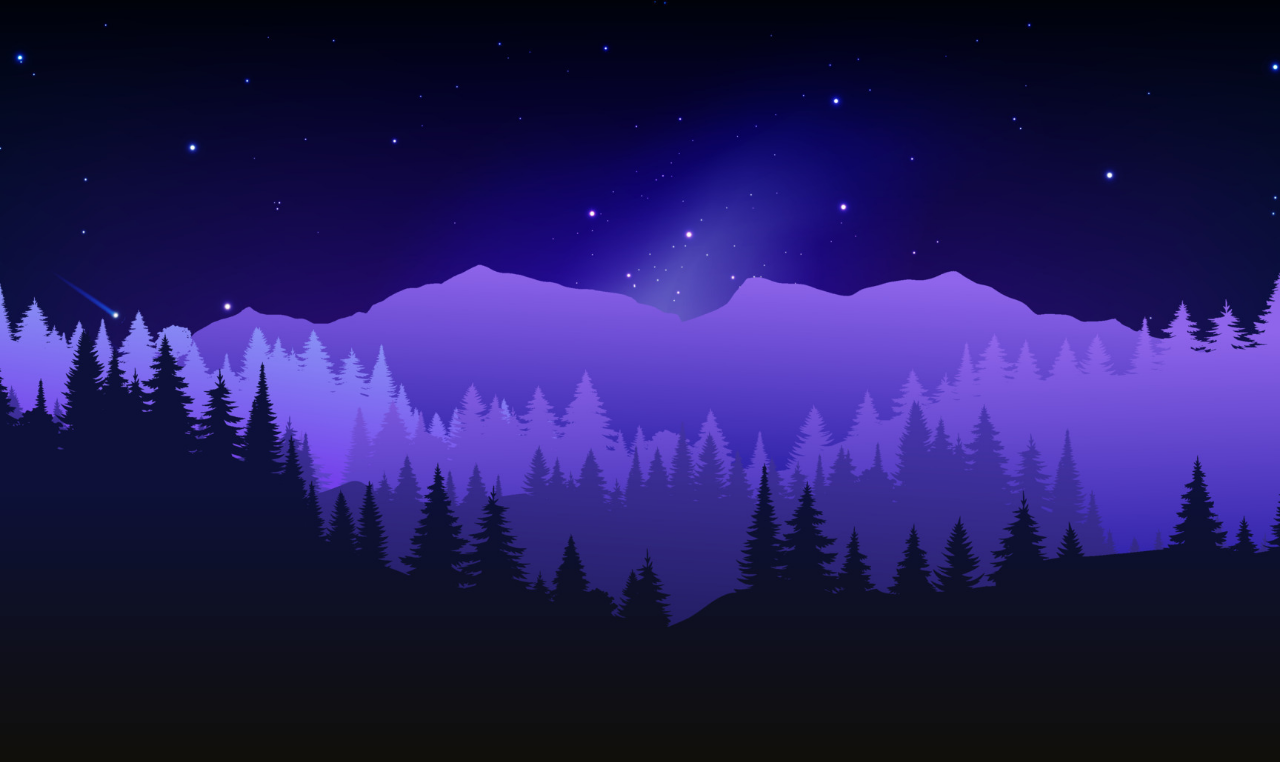
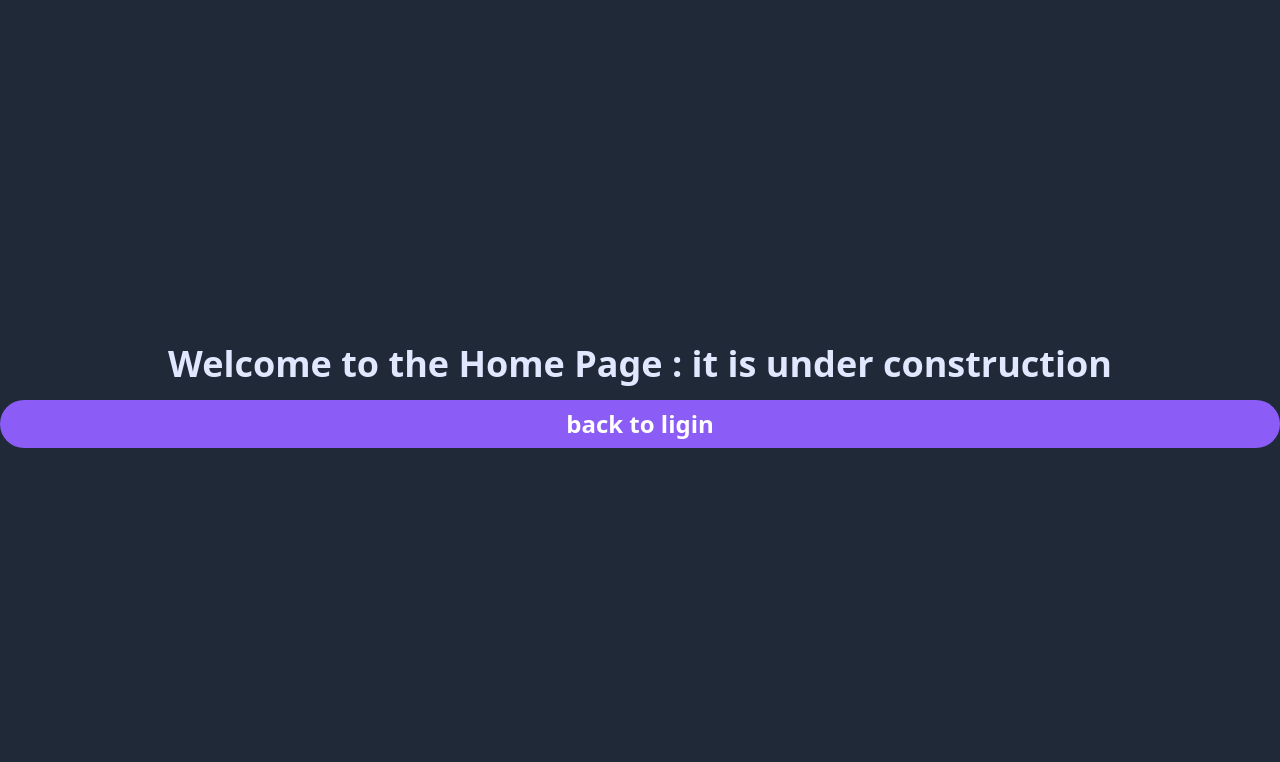
Before and after one commit to priyanjanjb/To_Do_List, a React (Vite) app in the folder Client/todolist/: page /homepage in a window 1280 px wide. Before the commit this address had no page. Shown: the top 762 px of the page. Built offline with nearby package versions, Linux system fonts and the light colour scheme; no server answers.

Commit message:
feat: add authentication with firebase

```diff
--- a/Client/todolist/package.json
+++ b/Client/todolist/package.json
@@ -10,6 +10,7 @@
   },
   "dependencies": {
     "axios": "^1.6.8",
+    "firebase": "^10.12.0",
     "react": "^18.2.0",
     "react-dom": "^18.2.0",
     "react-router-dom": "^6.23.0"
--- a/Client/todolist/src/App.tsx
+++ b/Client/todolist/src/App.tsx
@@ -3,6 +3,7 @@ import "./App.css";
 import "./index.css";
 import SignIn from "./pages/signIn";
 import SignUp from "./pages/signUp";
+import HomePage from "./pages/homaPage";
 import Image from "./img/darkForest.jpg";
 import BgImage from "./components/BgImage";
 
@@ -13,6 +14,7 @@ function App() {
         <Routes>
           <Route path="/" element={<SignIn />} />
           <Route path="/signup" element={<SignUp />} />
+          <Route path = "/homepage" element={<HomePage/>}/>
         </Routes>
       </BrowserRouter>
     </BgImage>
--- a/Client/todolist/src/components/Button.tsx
+++ b/Client/todolist/src/components/Button.tsx
@@ -1,5 +1,3 @@
-import { useState } from "react";
-
 export default function Button({
   text,
   type = "button",
--- a/Client/todolist/src/components/HomePage.tsx
+++ b/Client/todolist/src/components/HomePage.tsx
@@ -0,0 +1,22 @@
+import { useNavigate } from 'react-router-dom';
+import Button from './Button';
+export default function HomePage() {
+    const history = useNavigate();
+
+
+    function handleSubmit(){
+        history("/");
+        return console.log("Button Clicked");
+
+
+
+    }
+    return (
+        <div className="flex flex-col items-center justify-center h-screen bg-gray-800">
+            <h1 className="text-4xl font-bold text-indigo-100 text-center mb-2">
+                Welcome to the Home Page : it is under construction
+            </h1>
+            <Button text="back to ligin" type='submit' onClick={handleSubmit}/>
+        </div>
+    );
+}
--- a/Client/todolist/src/components/Input.tsx
+++ b/Client/todolist/src/components/Input.tsx
@@ -2,10 +2,12 @@ export default function Input({
   halder,
   type,
   onChange,
+  value,
 }: {
   halder: string;
   type: string;
   onChange: any;
+  value: string;
 }) {
   return (
     <div>
--- a/Client/todolist/src/components/SignIn.tsx
+++ b/Client/todolist/src/components/SignIn.tsx
@@ -5,33 +5,41 @@ import { useState } from "react";
 import { useNavigate } from "react-router-dom";
 import axios from "axios";
 import BgBox from "./BgBox";
+import {signInWithEmailAndPassword} from "firebase/auth";
+import {auth} from "../firebase";
 
 export default function SignIn() {
   const nextPage = useNavigate();
-  const [name, setName] = useState("");
+  const [email, setEmail] = useState("");
   const [password, setPassword] = useState("");
 
-  // Corrected the function to directly receive the event 'e'
-  function handleSubmit(e: any) {
-    e.preventDefault(); // This should be called first to prevent default form behavior\
-    console.log("Name"+name+ "Password" + password);
-    nextPage("/signup"); // Navigate after handling the data
+  async function handleSubmit(e: any) {
+    e.preventDefault();
+   try{
+    const user = await signInWithEmailAndPassword(auth,email,password);
+   console.log(user.user.email);
+   nextPage("/homepage");
+   }catch(e){
+    alert("User name or password is not correct");
+      console.log("Not valide user");
+   }
   }
 
   return (
     <div id="signIn" className="py-20">
       <BgBox>
         <Header title="Login" />
-        <form onSubmit={handleSubmit}>
         <Input
-            halder="Name"
+          halder="Email"
           type="text"
-            onChange={(e: any) => setName(e.target.value)}
+          value={email}
+          onChange={(e: any) => setEmail(e.target.value)}
         />
         <Input
           halder="Password"
           type="password"
           onChange={(e: any) => setPassword(e.target.value)}
+          value={password}
         />
         <div className="flow-root ">
           <p className="float-left ">
@@ -42,12 +50,10 @@ export default function SignIn() {
           </p>
         </div>
         <Button text="Login" type="submit" onClick={handleSubmit} />{" "}
-          {/* Changed type to submit */}
         <div className="text-center my-1">
           Don't have an account ?{" "}
           <a href="http://localhost:5173/signup">Register</a>
         </div>
-        </form>
         <br />
       </BgBox>
     </div>
--- a/Client/todolist/src/components/SignUp.tsx
+++ b/Client/todolist/src/components/SignUp.tsx
@@ -4,6 +4,8 @@ import Input from "../components/Input";
 import BgBox from "./BgBox";
 import { useNavigate } from "react-router-dom";
 import { useState } from "react";
+import { createUserWithEmailAndPassword } from "firebase/auth";
+import { auth } from "../firebase";
 
 export default function SignUp() {
   const history = useNavigate();
@@ -13,22 +15,57 @@ export default function SignUp() {
   const [password, setPassword] = useState("");
   const [retypePassword, setRetypePassword] = useState("");
 
-  function handleSubmit(e:any) {
-    e.preventDefault();
-    console.log("Name: " + name + " Email: " + email + " Phone: " + phone + " Password: " + password + " Retype Password: " + retypePassword);
+  function handleSubmit(e: any) {
+    try {
+      e.preventDefault();
+      if (password !== retypePassword) {
+        alert("password not match");
+        return;
+      }
 
+      createUserWithEmailAndPassword(auth, email, password);
+      history("/");
+    } catch (e) {
+      alert("somthing went wrong");
+      console.log("somthing went wrong");
+    }
   }
 
   return (
     <div className="py-20">
       <BgBox>
         <Header title="Register" />
-        <Input halder="Name" type="txt" onChange={(e:any) =>setName(e.target.value)}/>
-        <Input halder="Email" type="txt" onChange={(e:any) =>setEmail(e.target.value)}/>
-        <Input halder="Phone Number" type="number"onChange={(e:any) =>setPhone(e.target.value)} />
-        <Input halder="Password" type="password" onChange={(e:any) =>setPassword(e.target.value)}/>
-        <Input halder="Retype Password" type="password" onChange={(e:any) =>setRetypePassword(e.target.value)}/>
-        <Button text="Register" type="submit" onClick={handleSubmit}/>
+        <Input
+          halder="Name"
+          type="txt"
+          value={name}
+          onChange={(e: any) => setName(e.target.value)}
+        />
+        <Input
+          halder="Email"
+          type="txt"
+          value={email}
+          onChange={(e: any) => setEmail(e.target.value)}
+        />
+        <Input
+          halder="Phone Number"
+          type="number"
+          value={phone}
+          onChange={(e: any) => setPhone(e.target.value)}
+        />
+        <Input
+          halder="Password"
+          type="password"
+          value={password}
+          onChange={(e: any) => setPassword(e.target.value)}
+        />
+        <Input
+          halder="Retype Password"
+          type="password"
+          value={retypePassword}
+          onChange={(e: any) => setRetypePassword(e.target.value)}
+        />
+        <Button text="Register" type="submit" onClick={handleSubmit} />
         <p>
           <a
             href="http://localhost:5173/"
--- a/Client/todolist/src/pages/homaPage.tsx
+++ b/Client/todolist/src/pages/homaPage.tsx
@@ -0,0 +1,6 @@
+import Homepage from "../components/HomePage";
+export default function HomePage() {
+return(
+    <Homepage />
+);
+}
```
Also changed, not shown: Client/todolist/src/components/Label.tsx (deleted), 2 other files (tests, documents, lock files or other folders). Lines whose indentation alone changed are shown as unchanged.
